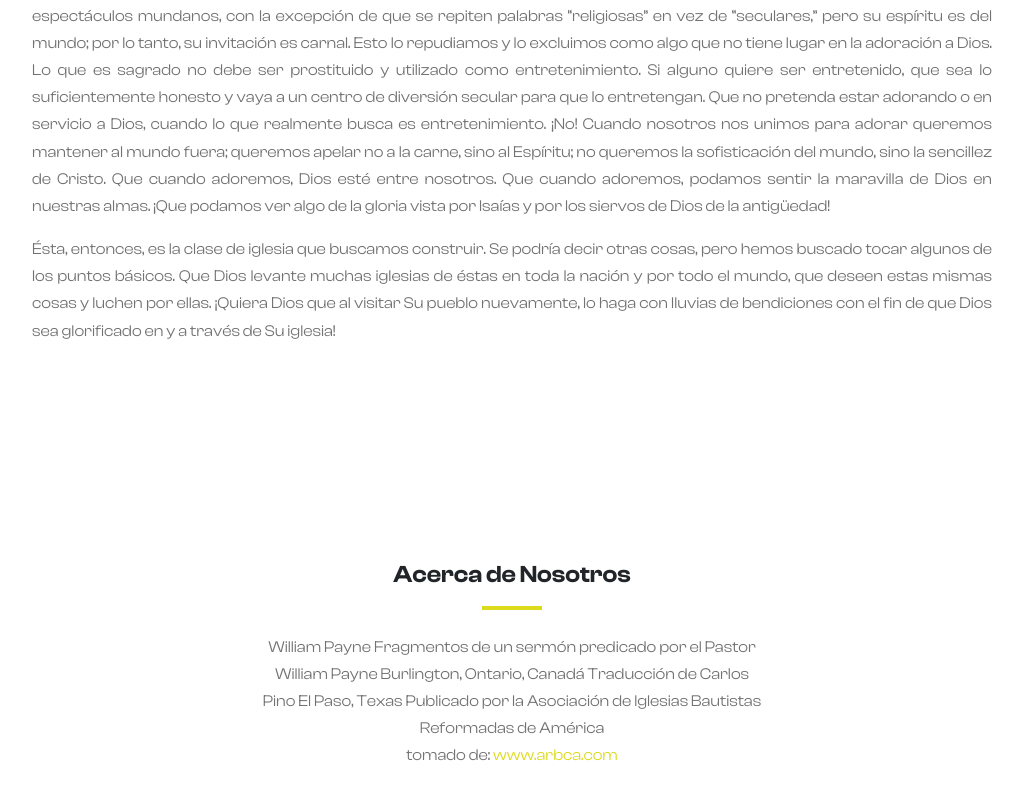
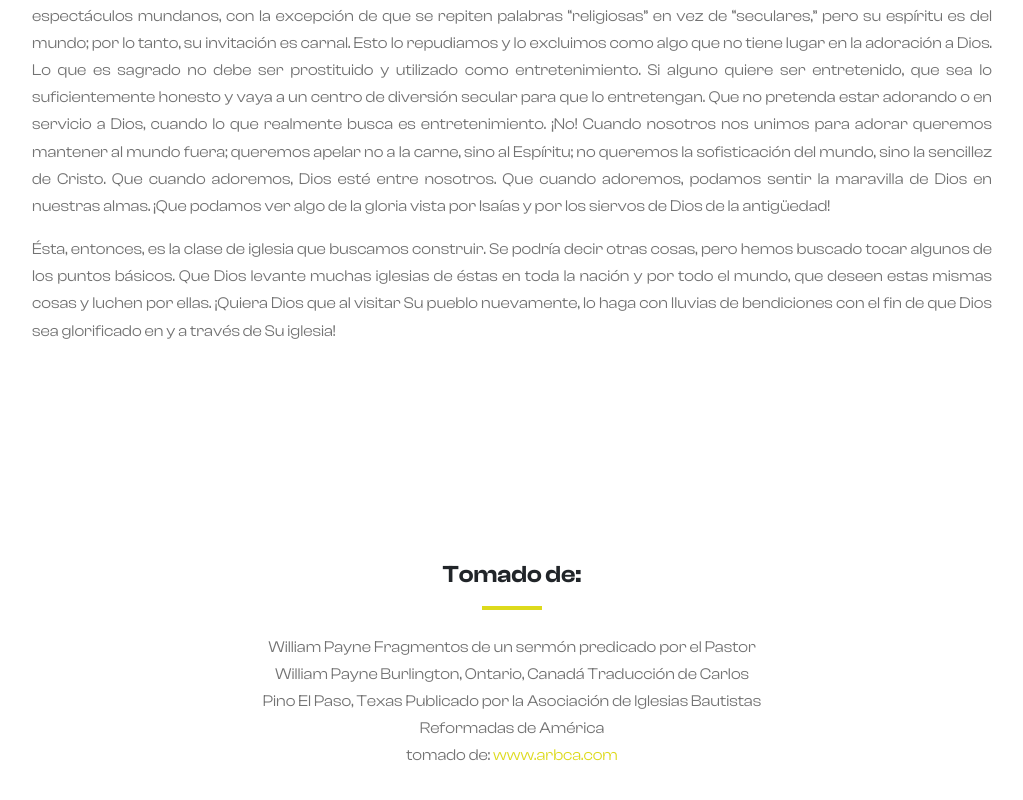
Before and after one commit to crismend/ibs-sogamoso, a plain HTML site: page leerMas.html in a window 1280 px wide. Shown: the part 4429-5229 px from the top of the page, without its empty margins (128-1151 px from the left). Drawn offline with nearby package versions, Linux system fonts and the light colour scheme.

Commit message:
tomado de

```diff
--- a/leerMas.html
+++ b/leerMas.html
@@ -332,7 +332,7 @@
       <div class="row">
         <div class="col-12 text-center" data-aos="fade-down" data-aos-delay="50">
           <div class="section-title">
-            <h4 class=" fw-semibold">Acerca de Nosotros</h4>
+            <h4 class=" fw-semibold">Tomado de:</h4>
             <div class="line"></div>
             <p>William Payne
               Fragmentos de un sermón predicado
```
